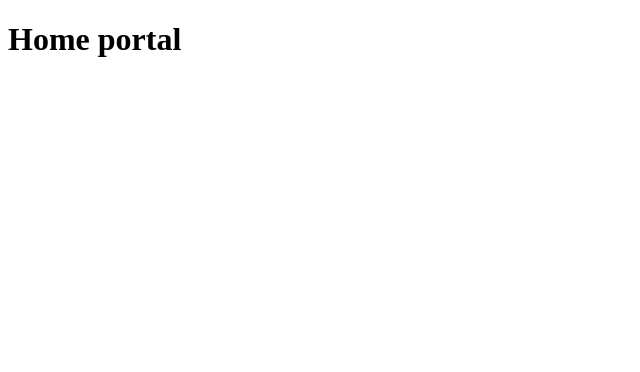
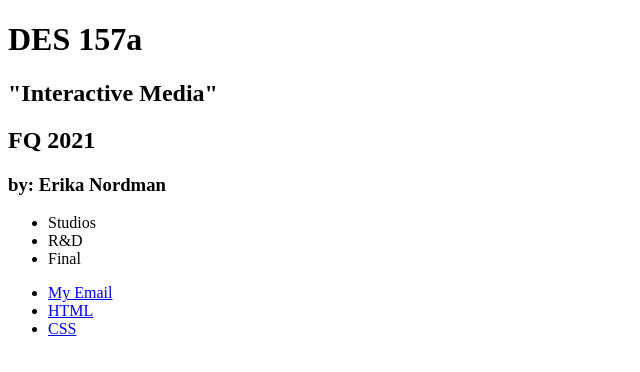
Before and after one commit to turnesol/turnesol.github.io, a plain HTML site: page des157a/index.html in a window 1280 px wide. Shown: the whole page, without its empty margins (0-640 px from the left). Drawn offline with Linux system fonts and the light colour scheme.

Commit message:
home page created

```diff
--- a/des157a/index.html
+++ b/des157a/index.html
@@ -6,11 +6,31 @@
     <meta http-equiv="X-UA-Compatible" content="IE=edge">
     <meta name="viewport" content="width=device-width, initial-scale=1.0">
     <title>portal page</title>
+    <link rel="stylesheet" href="styles.css">
 </head>
 
 <body>
-    <h1>Home portal</h1>
+    <h1>DES 157a</h1>
+    <h2>"Interactive Media"</h2>
+    <h2>FQ 2021</h2>
+    <h3>by: Erika Nordman</h3>
+
+    <ul>
+        <li>Studios</li>
+        <li>R&D</li>
+        <li>Final</li>
+    </ul>
 
 </body>
 
+<footer>
+
+    <ul>
+        <li><a href="mailto:&#101;&#103;&#110;&#111;&#114;&#100;&#109;&#97;&#110;&#64;&#117;&#99;&#100;&#97;&#118;&#105;&#115;&#46;&#101;&#100;&#117;">My Email</a></li>
+        <li><a href="https://validator.w3.org/#validate_by_input">HTML</a></li>
+        <li><a href="https://jigsaw.w3.org/css-validator/#validate_by_input">CSS</a></li>
+    </ul>
+
+</footer>
+
 </html>
```
Also changed, not shown: des157a/styles.css (added).
